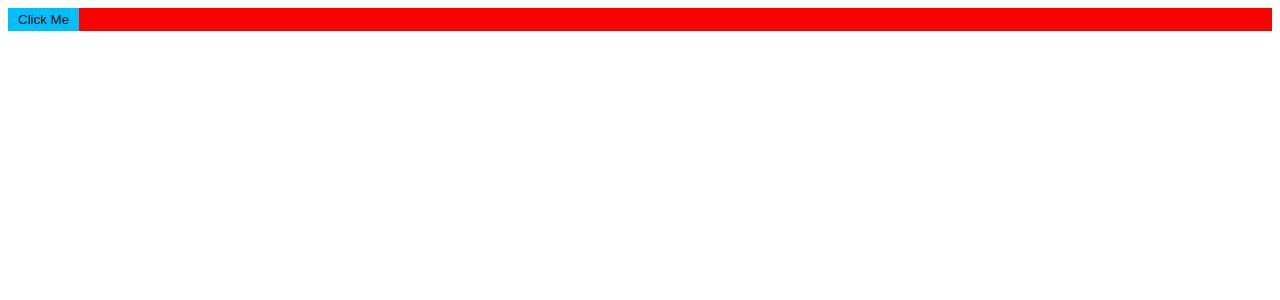
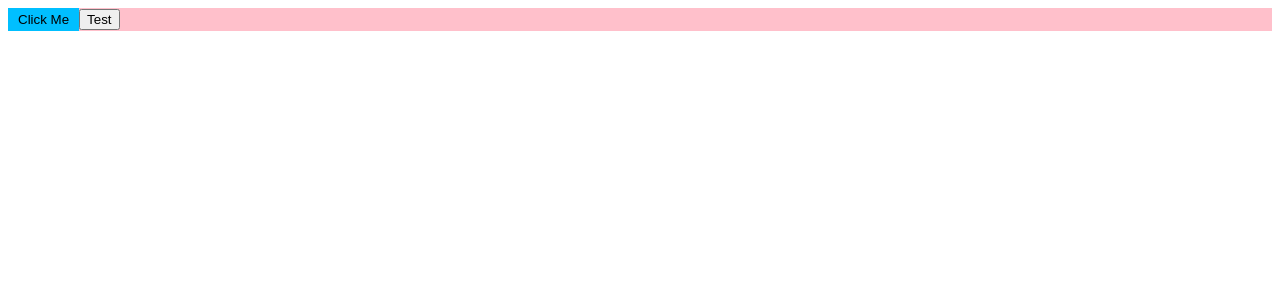
Before and after one commit to ArMikael/ulbi-2023, a React app: page / in a window 1280 px wide. Shown: the top 300 px of the page. Built offline with nearby package versions, Linux system fonts and the light colour scheme.

Commit message:
chore(scss): Added MiniCssExtractPlugin to support for css modules.

```diff
--- a/package.json
+++ b/package.json
@@ -19,6 +19,7 @@
     "@types/webpack-dev-server": "^4.7.2",
     "css-loader": "^6.6.0",
     "html-webpack-plugin": "^5.5.0",
+    "mini-css-extract-plugin": "^2.5.3",
     "sass": "^1.62.1",
     "sass-loader": "^13.2.2",
     "style-loader": "^3.3.2",
--- /dev/null
+++ b/src/components/ui/sp-button/spButton.module.scss
@@ -0,0 +1,13 @@
+.spButtonContainer {
+    background-color: pink;
+
+    .spButton {
+        padding: 4px 10px;
+        background-color: deepskyblue;
+        border: none;
+    }
+}
+
+.kebab-case-class {
+    background-color: gold;
+}
--- a/src/components/ui/sp-button/spButton.scss
+++ /dev/null
@@ -1,9 +0,0 @@
-.sp-button-container {
-    background-color: red;
-
-    .sp-button {
-        padding: 4px 10px;
-        background-color: deepskyblue;
-        border: none;
-    }
-}
--- a/src/components/ui/sp-button/spButton.tsx
+++ b/src/components/ui/sp-button/spButton.tsx
@@ -1,10 +1,11 @@
 import React from 'react';
-import './spButton.scss';
+import classes from './spButton.module.scss';
 
 const SpButton = () => {
     return (
-        <div className="sp-button-container">
-            <button className="sp-button">Click Me</button>
+        <div className={classes.spButtonContainer}>
+            <button className={classes.spButton}>Click Me</button>
+            <button className={classes.kebabCaseClass}>Test</button>
         </div>
     );
 };
```
Also changed, not shown: src/global.d.ts (added, +7 -0 lines), 4 other files (tests, documents, lock files or other folders).
